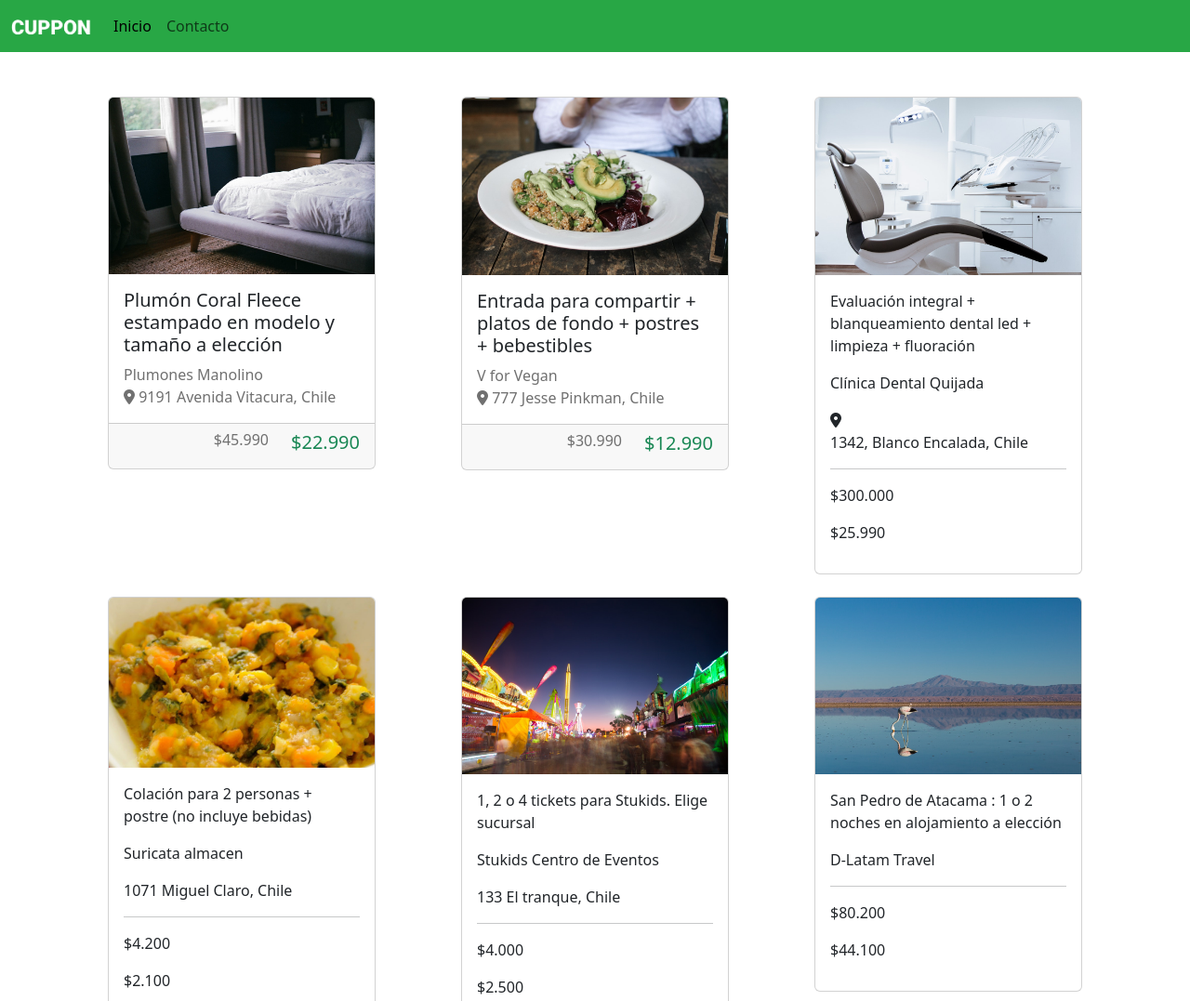
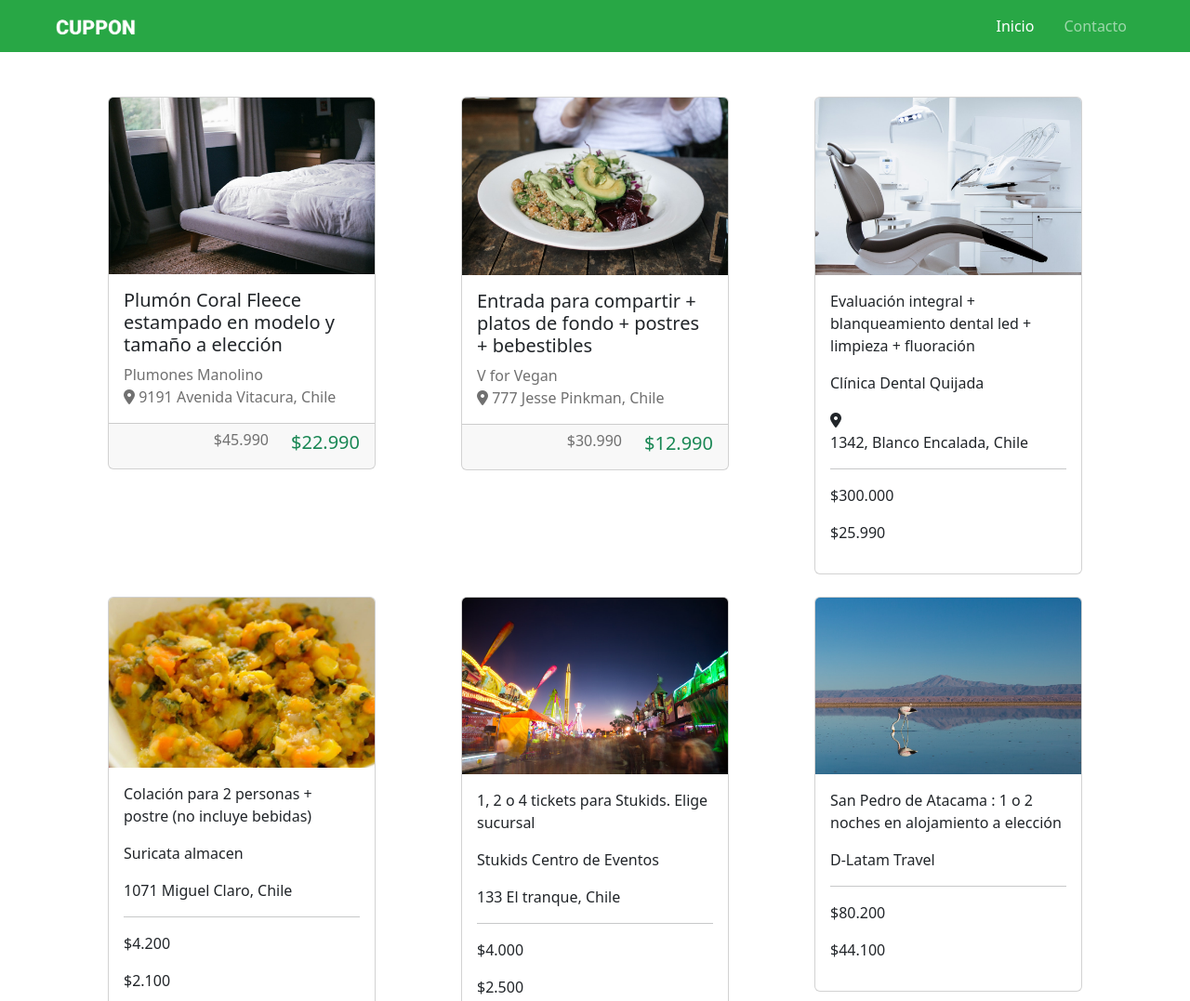
Before and after one commit to Izth4rDev/cuponPage, a plain HTML site: page index.html in a window 1280 px wide. Shown: the top 1077 px of the page at 93% size. Drawn offline with nearby package versions, Linux system fonts and the light colour scheme.

Commit message:
Se finaliza navbar

```diff
--- a/index.html
+++ b/index.html
@@ -12,16 +12,16 @@
 </head>
 <body>
     <header>
-        <nav class="navbar navbar-expand-lg ">
+        <nav class="navbar navbar-expand-lg navbar-dark">
             <div class="container-fluid">
-                <a class="navbar-brand" href="#"><img src="assets/img/logo-white.png" alt="Logo Cupon"></a>
+                <a class="navbar-brand ms-5" href="#"><img src="assets/img/logo-white.png" alt="Logo Cupon"></a>
                 <button class="navbar-toggler" type="button" data-bs-toggle="collapse" data-bs-target="#navbarSupportedContent" aria-controls="navbarSupportedContent" aria-expanded="false" aria-label="Toggle navigation">
                 <span class="navbar-toggler-icon"></span>
                 </button>
-                <div class="collapse navbar-collapse" id="navbarSupportedContent">
-                <ul class="navbar-nav me-auto mb-2 mb-lg-0">
+                <div class="collapse navbar-collapse d-lg-flex justify-content-end" id="navbarSupportedContent">
+                    <ul class="navbar-nav me-5">
                         <li class="nav-item">
-                    <a class="nav-link active" aria-current="page" href="#">Inicio</a>
+                        <a class="nav-link active me-3" aria-current="page" href="#">Inicio</a>
                         </li>
                         <li class="nav-item">
                         <a class="nav-link" href="#">Contacto</a>
```
Lines whose indentation alone changed are shown as unchanged.
